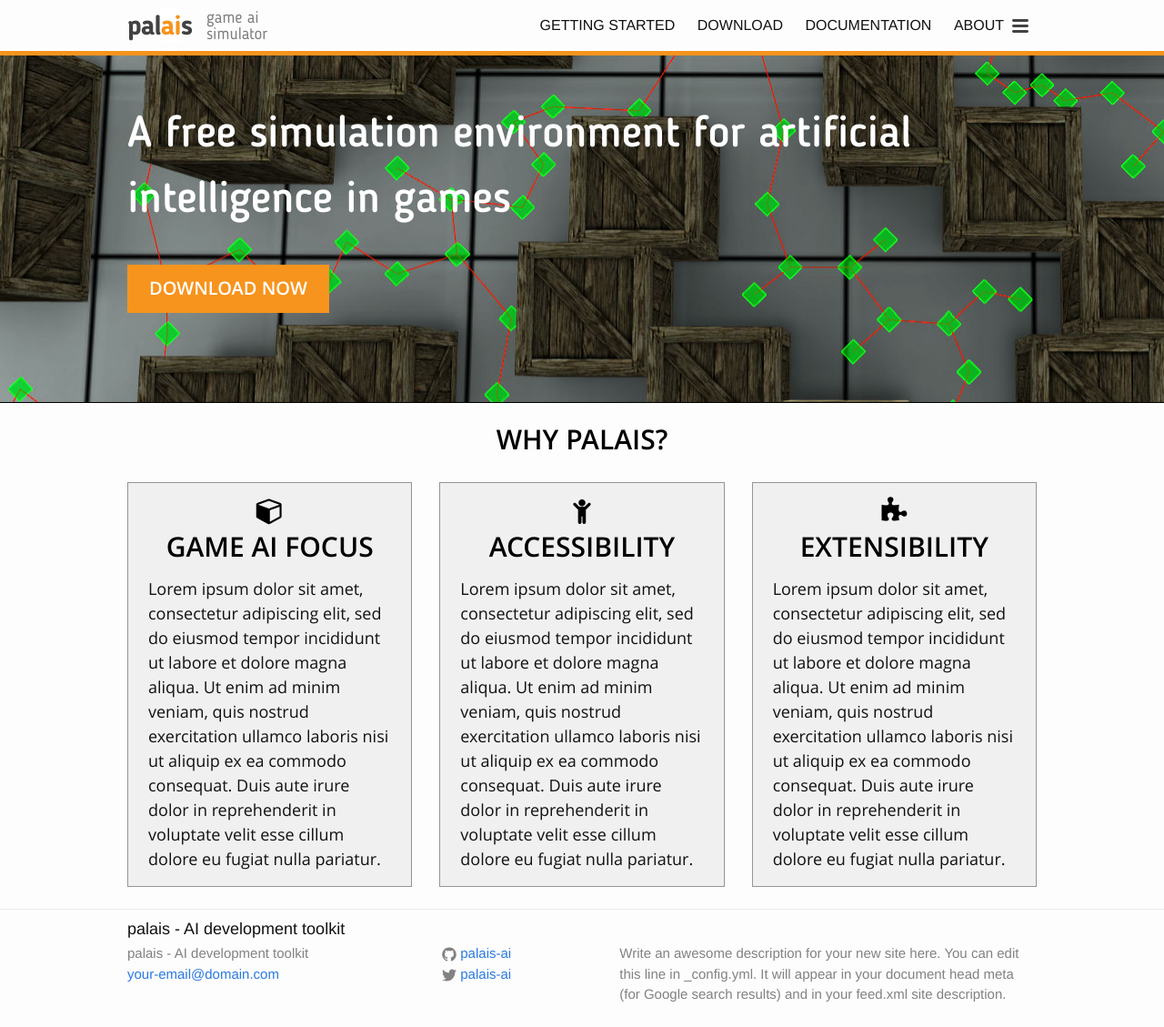
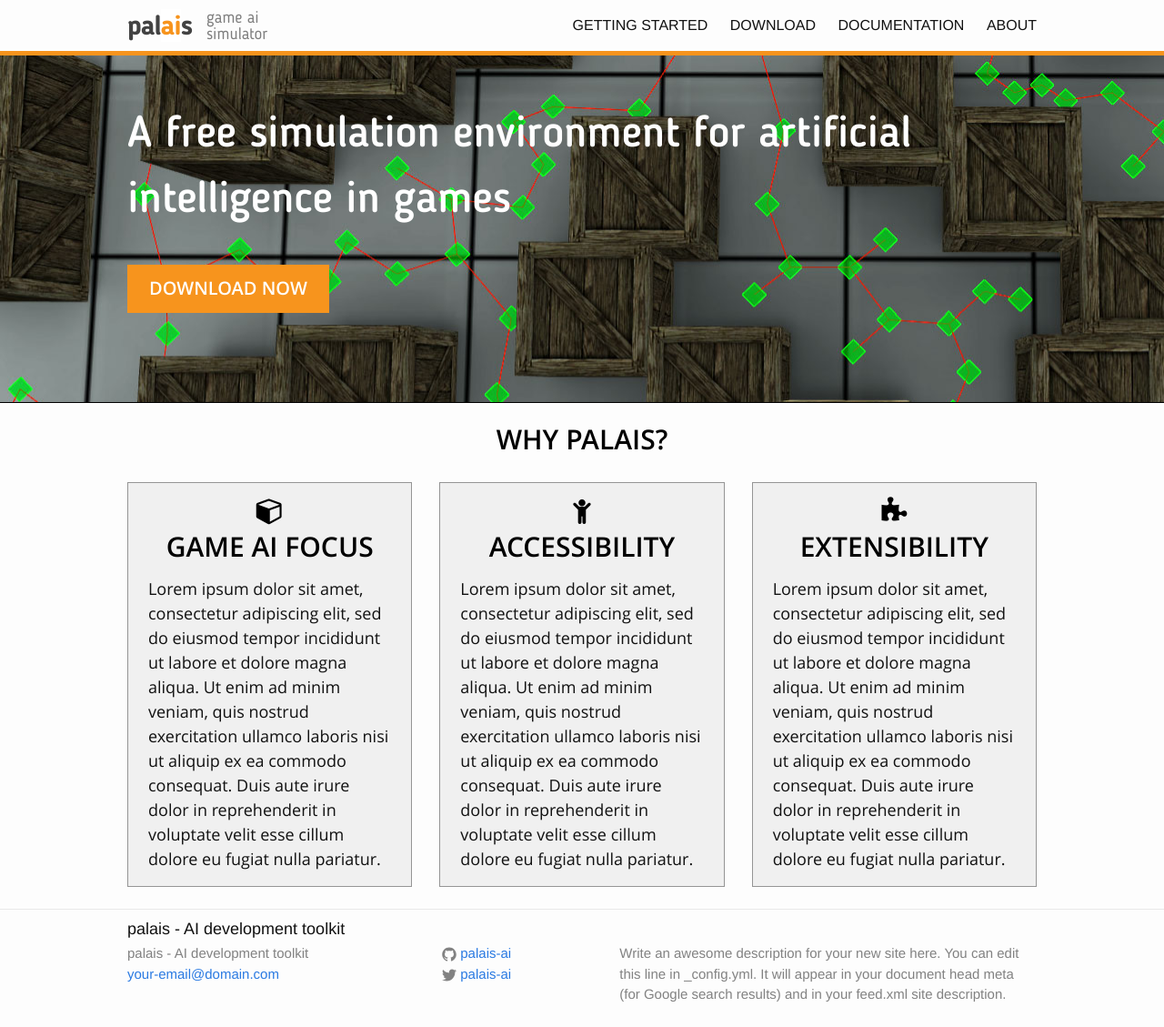
Before and after one commit to palais-ai/palais-ai.github.io, a Jekyll site: the page built from index.html, in a window 1280 px wide. Shown: the whole page at 91% size. Built offline with Jekyll 4.4.1, drawn with Linux system fonts in a browser that asks for light colours.

```diff
--- a/_sass/_layout.scss
+++ b/_sass/_layout.scss
@@ -154,7 +154,7 @@
 }
 
 .menu-icon {
-    display: block;
+    display: none;
     float: right;
     width: 36px;
     height: 26px;
@@ -170,6 +170,10 @@
         path {
             fill: $grey-color-dark;
         }
+    }
+
+    @include media-query($on-laptop) {
+        display: block;
     }
 }
 
```
